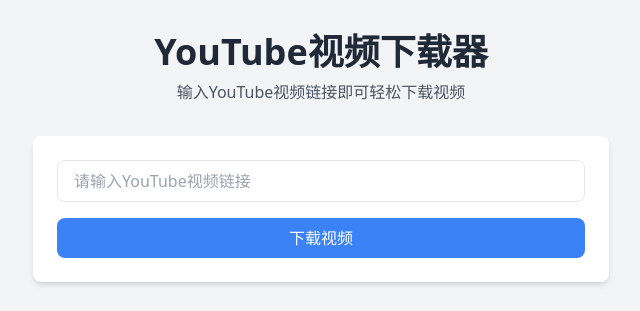
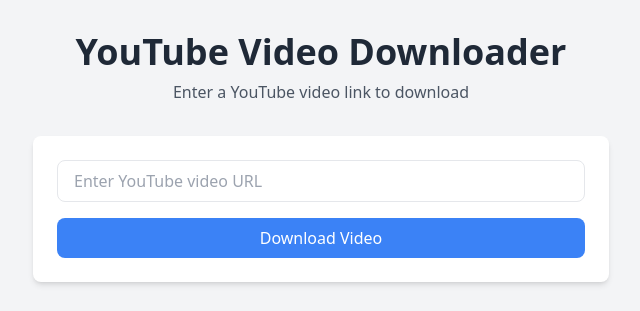
Before and after one commit to Sunnyzx23/youtube_video_download, a FastAPI app: page / in a window 1280 px wide. Shown: the top 311 px of the page, without its empty margins (319-959 px from the left). Run offline with FastAPI, Linux system fonts and the light colour scheme; some libraries are stand-ins or nearby versions.

Commit message:
Initial commit: YouTube video downloader project

```diff
--- a/main.py
+++ b/main.py
@@ -10,16 +10,16 @@ from datetime import datetime
 import logging
 import urllib.parse
 
-# 配置日志
+# Configure logging
 logging.basicConfig(level=logging.INFO)
 logger = logging.getLogger(__name__)
 
-# 代理设置
+# Proxy settings
 PROXY = 'http://127.0.0.1:10900'
 
-# 创建必要的目录
+# Create necessary directories
 def ensure_directories():
-    """确保所有必要的目录都存在"""
+    """Ensure all required directories exist"""
     directories = [
         "static",
         "static/videos",
@@ -28,23 +28,23 @@ def ensure_directories():
     for directory in directories:
         os.makedirs(directory, exist_ok=True)
 
-# 确保目录存在
+# Ensure directories exist
 ensure_directories()
 
 app = FastAPI()
 
-# 挂载静态文件和模板
+# Mount static files and templates
 app.mount("/static", StaticFiles(directory="static"), name="static")
 templates = Jinja2Templates(directory="templates")
 
-# 视频目录
+# Video directory
 VIDEOS_DIR = "static/videos"
 
-# 存储视频信息的JSON文件
+# JSON file for storing video information
 VIDEOS_INFO_FILE = "videos_info.json"
 
 def is_valid_youtube_url(url):
-    """验证是否是有效的YouTube URL"""
+    """Validate if the URL is a valid YouTube URL"""
     try:
         parsed = urllib.parse.urlparse(url)
         return ('youtube.com' in parsed.netloc or 'youtu.be' in parsed.netloc)
@@ -62,7 +62,7 @@ def save_videos_info(info):
         json.dump(info, f, ensure_ascii=False, indent=2)
 
 def get_video_info(url):
-    """使用yt-dlp获取视频信息"""
+    """Get video information using yt-dlp"""
     try:
         if not is_valid_youtube_url(url):
             raise HTTPException(status_code=400,
@@ -95,14 +95,14 @@ def get_video_info(url):
                           detail=f"Failed to get video info: {str(e)}")
 
 def download_video_sync(url, output_dir):
-    """同步下载视频"""
+    """Synchronous video download function"""
     ydl_opts = {
-        'format': 'best',  # 选择最佳质量
+        'format': 'best',  # Select best quality
         'outtmpl': f'{output_dir}/%(title)s.%(ext)s',
-        'verbose': True,  # 启用详细日志
-        'progress': True,  # 显示进度
-        'ignoreerrors': False,  # 不忽略错误
-        'no_warnings': False,  # 显示警告
+        'verbose': True,  # Enable verbose logging
+        'progress': True,  # Show progress
+        'ignoreerrors': False,  # Don't ignore errors
+        'no_warnings': False,  # Show warnings
     }
 
     if PROXY:
@@ -133,18 +133,18 @@ async def download_video(request: Request):
         output_dir = f'{VIDEOS_DIR}/{video_id}'
         os.makedirs(output_dir, exist_ok=True)
 
-        # 获取视频信息
+        # Get video information
         info = get_video_info(url)
         logger.info(f"Video info: {info}")
 
-        # 使用线程池执行下载
+        # Use thread pool for download
         try:
             await asyncio.to_thread(download_video_sync, url, output_dir)
         except Exception as e:
             logger.error(f"Download failed: {str(e)}")
             raise HTTPException(status_code=500, detail=f"Download failed: {str(e)}")
 
-        # 获取下载的文件
+        # Get downloaded file
         files = os.listdir(output_dir)
         if not files:
             logger.error("No files found in output directory after download")
@@ -154,7 +154,7 @@ async def download_video(request: Request):
         file_path = f'{output_dir}/{video_file}'
         logger.info(f"Download completed: {file_path}")
 
-        # 保存视频信息
+        # Save video information
         video_info = {
             'id': video_id,
             'title': info['title'],
--- a/templates/index.html
+++ b/templates/index.html
@@ -1,53 +1,54 @@
 <!DOCTYPE html>
-<html lang="zh">
+<html lang="en">
 <head>
     <meta charset="UTF-8">
     <meta name="viewport" content="width=device-width, initial-scale=1.0">
-    <title>YouTube视频下载器</title>
+    <title>YouTube Video Downloader</title>
     <script src="https://cdn.tailwindcss.com"></script>
 </head>
 <body class="bg-gray-100">
     <div class="container mx-auto px-4 py-8">
-        <!-- 标题部分 -->
+        <!-- Title Section -->
         <div class="text-center mb-8">
-            <h1 class="text-4xl font-bold text-gray-800 mb-2">YouTube视频下载器</h1>
-            <p class="text-gray-600">输入YouTube视频链接即可轻松下载视频</p>
+            <h1 class="text-4xl font-bold text-gray-800 mb-2">YouTube Video Downloader</h1>
+            <p class="text-gray-600">Enter a YouTube video link to download</p>
         </div>
 
-        <!-- 下载表单 -->
+        <!-- Download Form -->
         <div class="max-w-xl mx-auto bg-white rounded-lg shadow-md p-6 mb-8">
             <form id="downloadForm" class="space-y-4">
                 <div>
                     <input type="url"
                            name="url"
-                           placeholder="请输入YouTube视频链接"
+                           placeholder="Enter YouTube video URL"
                            required
                            class="w-full px-4 py-2 border rounded-lg focus:outline-none focus:ring-2 focus:ring-blue-500">
                 </div>
                 <button type="submit"
                         class="w-full bg-blue-500 text-white py-2 px-4 rounded-lg hover:bg-blue-600 transition duration-200">
-                    下载视频
+                    Download Video
                 </button>
             </form>
             <div id="downloadStatus" class="mt-4 hidden">
-                <div class="animate-pulse text-blue-500">正在下载中...</div>
+                <div class="animate-pulse text-blue-500">Downloading...</div>
             </div>
         </div>
 
-        <!-- 视频列表 -->
+        <!-- Video List -->
         <div class="grid gap-6 md:grid-cols-2 lg:grid-cols-3">
             {% for video in videos.values() %}
             <div class="bg-white rounded-lg shadow-md overflow-hidden">
                 <video controls class="w-full h-48 object-cover">
                     <source src="{{ video.file_path }}" type="video/mp4">
+                    Your browser does not support the video tag.
                 </video>
                 <div class="p-4">
                     <h3 class="font-semibold text-lg mb-2">{{ video.title }}</h3>
                     <div class="text-sm text-gray-600 space-y-1">
-                        <p>时长: {{ video.duration }}秒</p>
-                        <p>作者: {{ video.uploader }}</p>
-                        <p>大小: {{ "%.2f"|format(video.filesize / 1024 / 1024) }} MB</p>
-                        <p class="truncate">存储路径: {{ video.file_path }}</p>
+                        <p>Duration: {{ video.duration }} seconds</p>
+                        <p>Uploader: {{ video.uploader }}</p>
+                        <p>Size: {{ "%.2f"|format(video.filesize / 1024 / 1024) }} MB</p>
+                        <p class="truncate">Path: {{ video.file_path }}</p>
                     </div>
                 </div>
             </div>
@@ -69,15 +70,15 @@
                 });
 
                 if (!response.ok) {
-                    throw new Error('下载失败');
+                    const error = await response.json();
+                    throw new Error(error.detail || 'Download failed');
                 }
 
                 const result = await response.json();
-                // 下载完成后刷新页面
                 window.location.reload();
 
             } catch (error) {
-                alert('下载失败: ' + error.message);
+                alert('Download failed: ' + error.message);
             } finally {
                 status.classList.add('hidden');
             }
```
Also changed, not shown: README.md (added).
